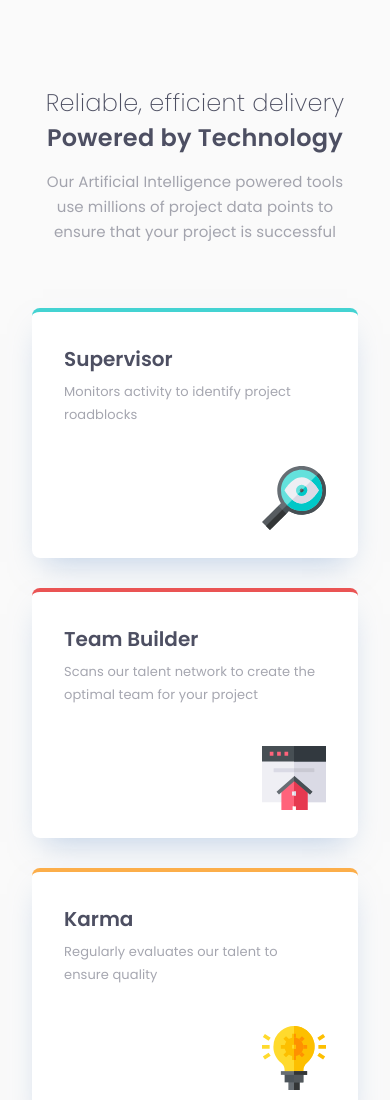
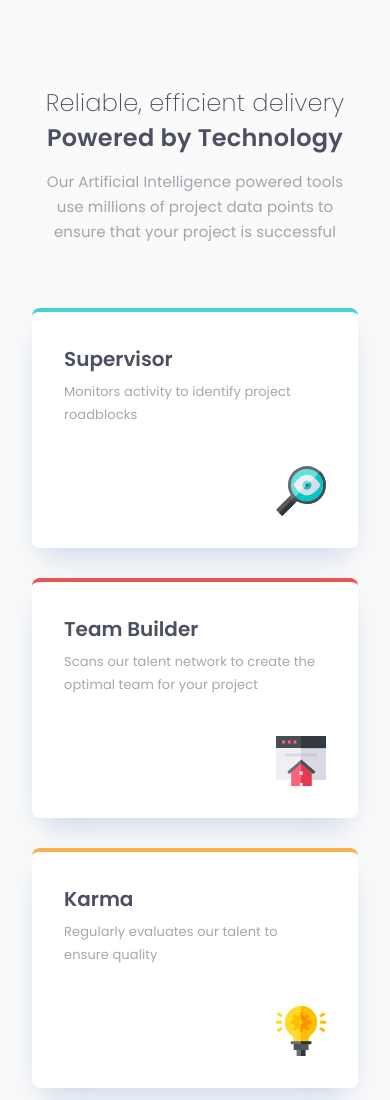
Before and after one commit to EsraaY21/four-card-feature-section, a plain HTML site: page index.html in a window 390 px wide. Shown: the top 1100 px of the page. Drawn offline with Linux system fonts and the light colour scheme.

Commit message:
make it more responsive

```diff
--- a/assets/css/style.css
+++ b/assets/css/style.css
@@ -117,7 +117,7 @@ h1 {
     border-top-color: var(--blue);
 }
 
-@media (max-width: 768px) {
+@media (max-width: 805px) {
     body {
         padding: 85px 32px;
     }
@@ -138,4 +138,36 @@ h1 {
     .features>div:last-child {
         margin-bottom: 0;
     }
+
+    .features img {
+        width: 50px;
+        height: 50px;
+    }
 }
+
+@media (max-width: 1200px) {
+    .features {
+        grid-template-columns: 1fr 1fr;
+        grid-template-rows: auto auto;
+    }
+
+    .features>div:nth-child(1) {
+        grid-column: 1 / 2;
+        grid-row: 1 / 2;
+    }
+
+    .features>div:nth-child(2) {
+        grid-column: 2 / 3;
+        grid-row: 1 / 2;
+    }
+
+    .features>div:nth-child(3) {
+        grid-column: 1 / 2;
+        grid-row: 2 / 3;
+    }
+
+    .features>div:nth-child(4) {
+        grid-column: 2 / 3;
+        grid-row: 2 / 3;
+    }
+}
```
